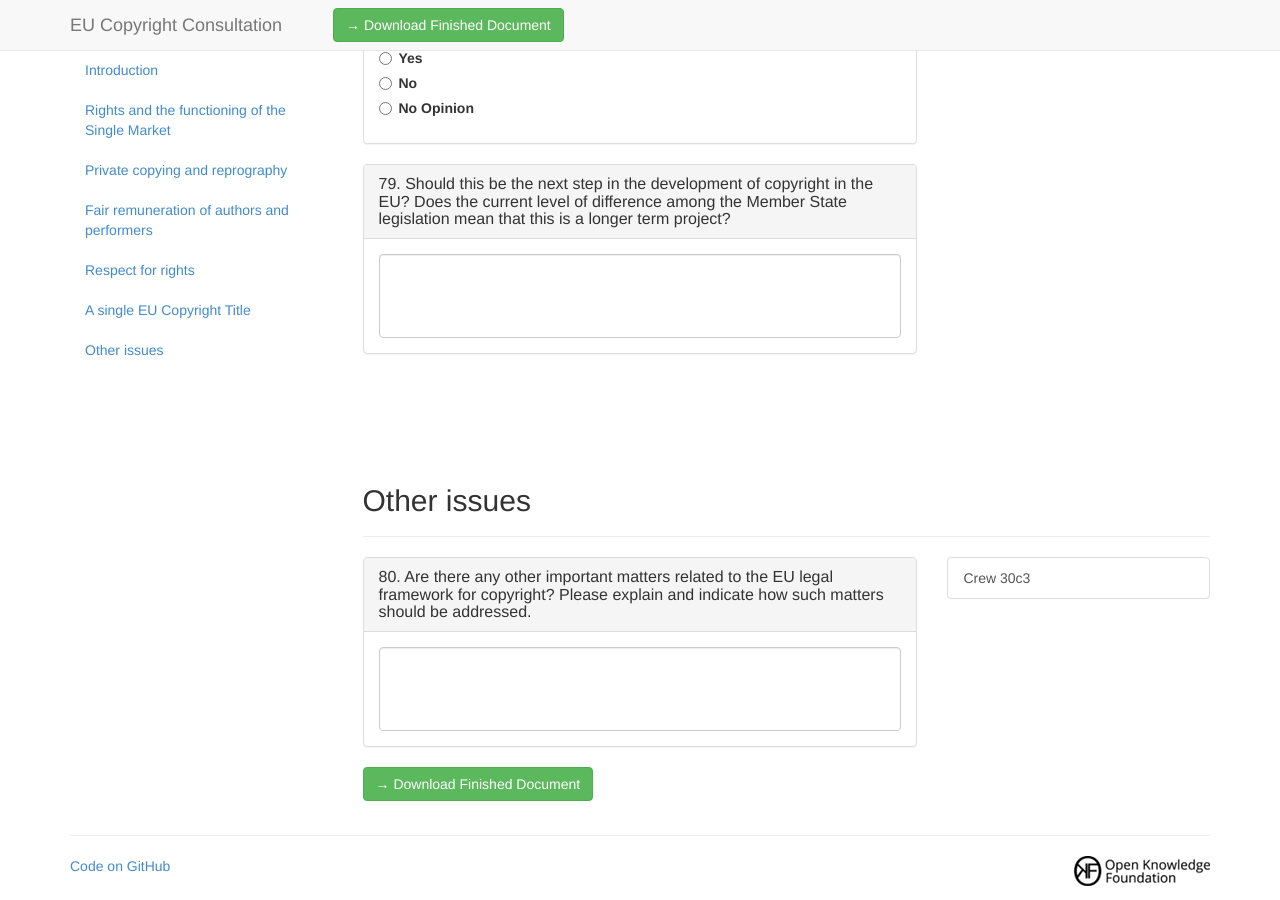
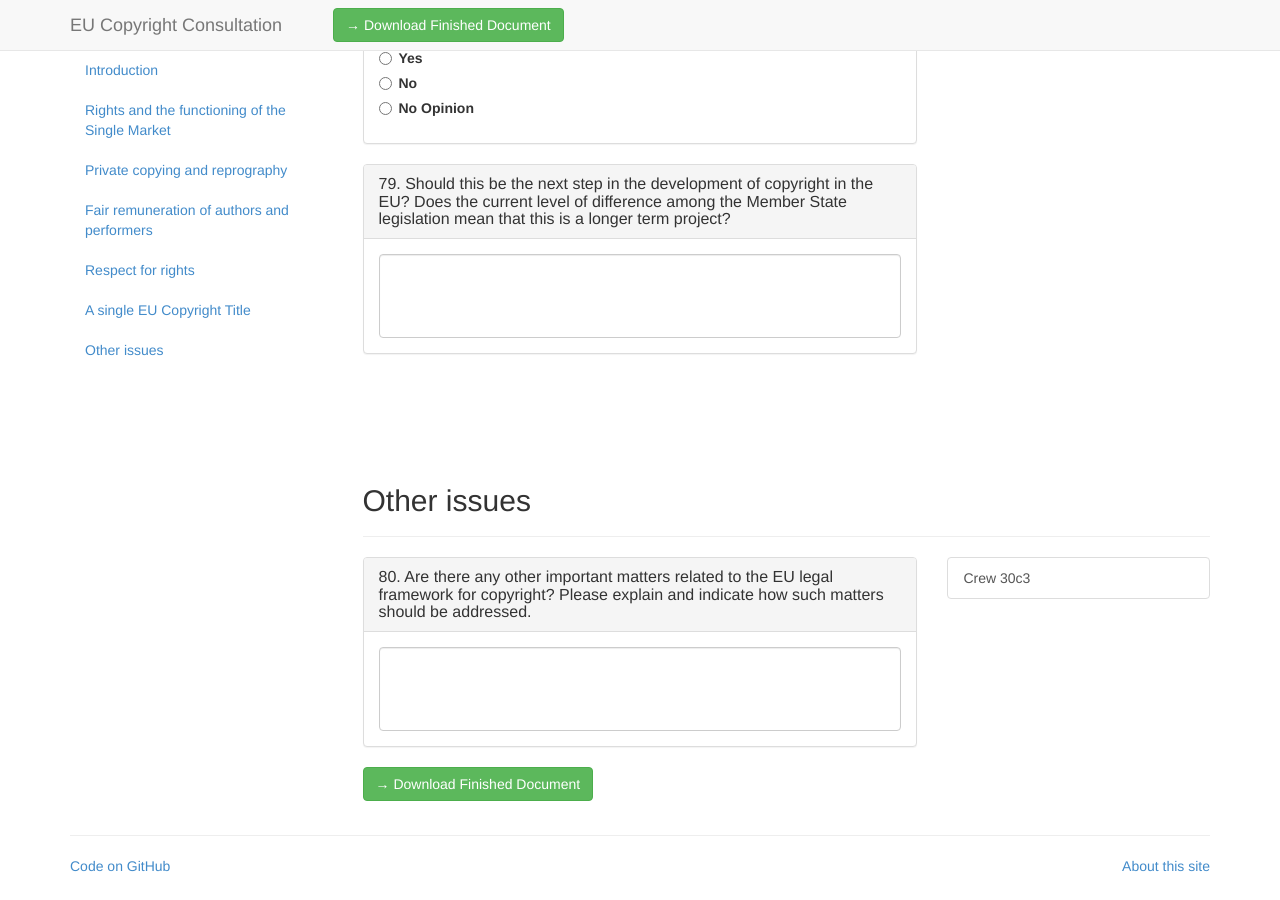
Before and after one commit to okfde/eucopyright, a Jekyll site: the page built from en/index.html, in a window 1280 px wide and 900 px high, scrolled down 26685 px. Built offline with Jekyll 4.4.1, drawn with Linux system fonts in a browser that asks for light colours; comment, search, counter and statistics services are not loaded.

Commit message:
Add about link, remove logo

```diff
--- a/_includes/footer.html
+++ b/_includes/footer.html
@@ -6,8 +6,8 @@
         <a href="https://github.com/okfde/eucopyright">Code on GitHub</a>
       </div>
       <div class="col-lg-6 text-right">
-        <a href="http://www.okfn.de/">
-          <img src="{{ site.baseurl}}/img/okf.png" alt="Open Knowledge Foundation Germany"/>
+        <a href="http://fixcopyright.eu/#o_clients_widget-5">
+          About this site
         </a>
       </div>
     </div>
--- a/index.html
+++ b/index.html
@@ -6,9 +6,6 @@ language: en
 
 <div class="container">
   <div class="jumbotron transparentotron">
-    <a class="pull-right" href="http://copyright4creativity.eu/">
-      <img src="{{ site.baseurl}}/img/c4c.png" alt="Coyright for Creativity">
-    </a>
     <h1>Let's fix EU Copyright!</h1>
     <p>
       The EU will change copyright rules and your voice can make them better!<br/>
```
